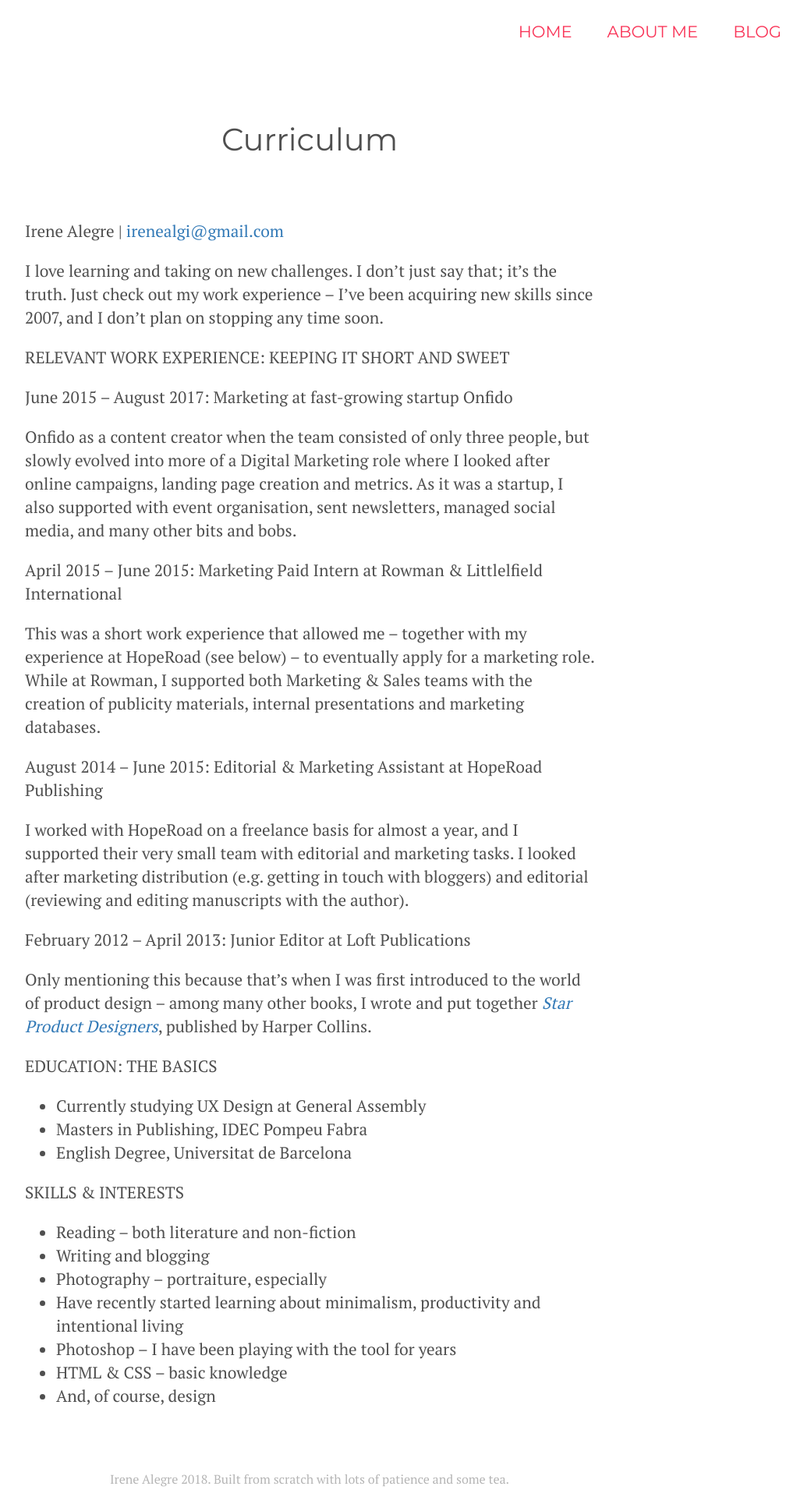
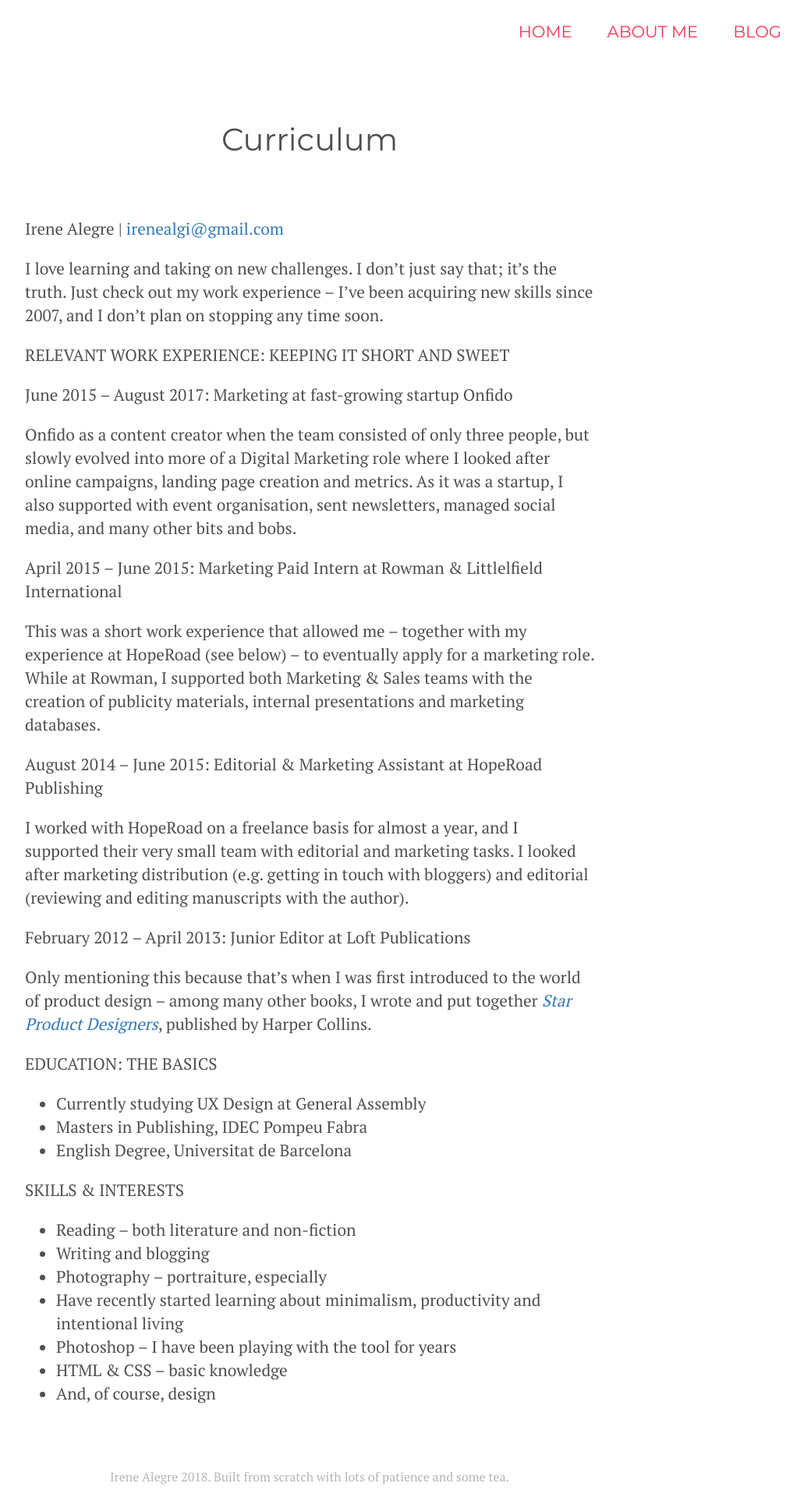
Before and after one commit to irenealgi/irenealegre.com, a Jekyll site: the page built from curriculum.md, in a window 1280 px wide. Shown: the whole page at 78% size, without its empty margins (243-1274 px from the left). Built offline with Jekyll 4.4.1, drawn with Linux system fonts in a browser that asks for light colours.

Commit message:
Improve titles
Former-commit-id: c71ce713961f9d5f2b7f490755aa1d2553489f19

```diff
--- /dev/null
+++ b/_includes/page_title.html
@@ -0,0 +1,9 @@
+<div class="container">
+  <div class="col-sm-8 col-sm-offset-2">
+    <div id="page_header">
+      <div id="page_title">
+        {{ page.title }}
+      </div>
+    </div>
+  </div>
+</div>
--- a/_layouts/page.html
+++ b/_layouts/page.html
@@ -2,12 +2,7 @@
 layout: default
 ---
 
-<div id="page_header">
-  <div id="page_title">
-    {{ page.title }}
-  </div>
-</div>
-
+{% include page_title.html %}
 
 <div class="container">
   <div class="col-sm-8 col-sm-offset-2">
--- a/about.html
+++ b/about.html
@@ -3,11 +3,7 @@
 title: "About Me"
 ---
 
-<div id="page_header">
-  <div id="page_title">
-    {{ page.title }}
-  </div>
-</div>
+{% include page_title.html %}
 
 <div class="container">
   <div id="about_image" class="col-sm-4 col-sm-offset-1">
--- a/css/main.scss
+++ b/css/main.scss
@@ -83,8 +83,8 @@
 }
 
 #page_header {
-  height: 260px;
   padding-top: 150px;
+  padding-bottom: 50px;
   font-family: $sans_serif_font_family;
   font-size: 40px;
 }
```
Also changed, not shown: _includes/post_title.html (added, +9 -0 lines), _layouts/post.html (+2 -6 lines).
